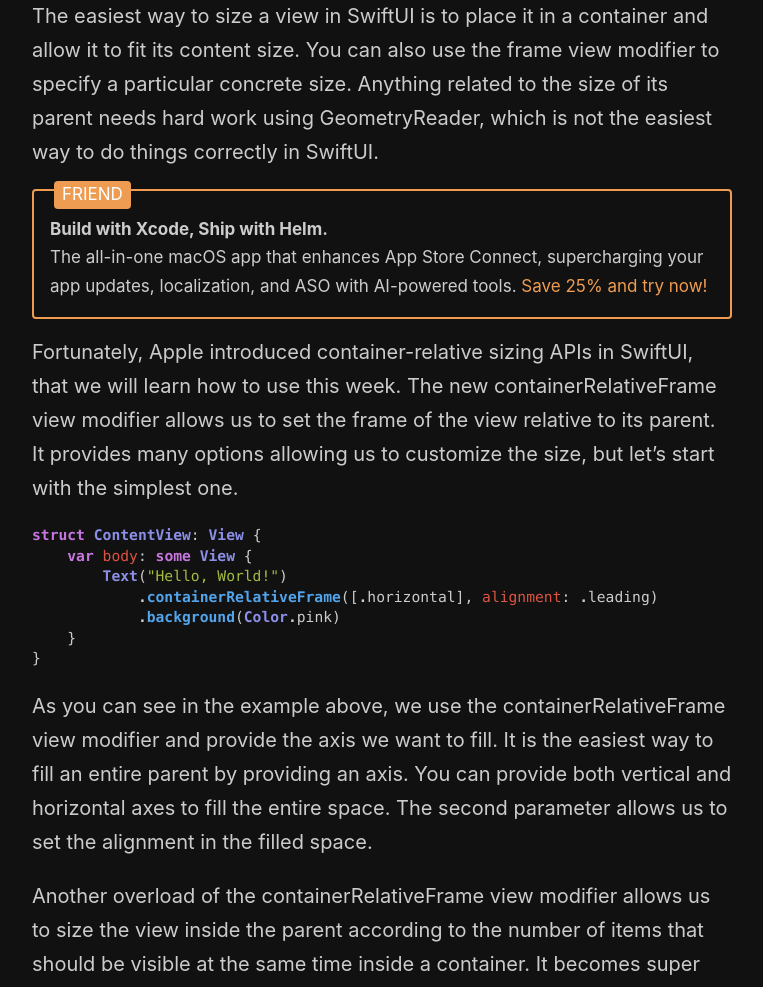
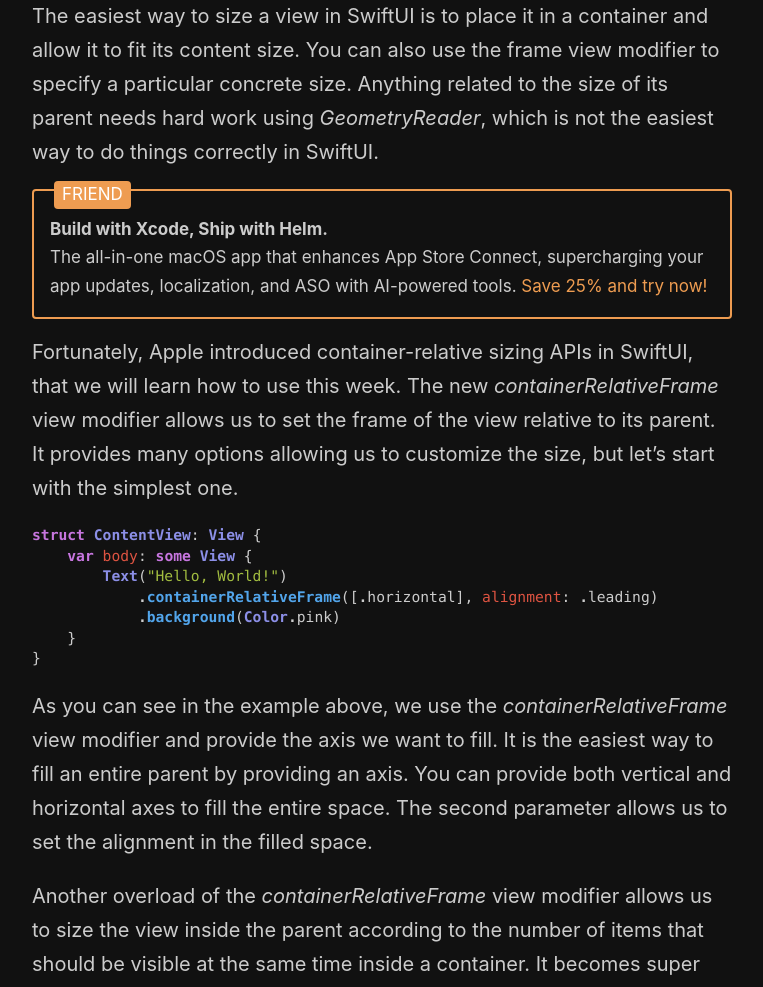
Before and after one commit to mecid/mecid.github.io, a Jekyll site: the page built from _posts/2025-01-28-container-relative-frames-in-swiftui.md, in a window 1280 px wide and 1400 px high. Shown: the part 277-1264 px from the top of the window, without its empty margins (258-1021 px from the left). Built offline with Jekyll 4.4.1, drawn with Linux system fonts in a browser that asks for light colours; some of the changed text lies outside the part shown.

Commit message:
container relative frames post formatted

````diff
--- a/_posts/2025-01-28-container-relative-frames-in-swiftui.md
+++ b/_posts/2025-01-28-container-relative-frames-in-swiftui.md
@@ -5,11 +5,11 @@ category: Mastering SwiftUI views
 image: /public/crf2.png
 ---
 
-The easiest way to size a view in SwiftUI is to place it in a container and allow it to fit its content size. You can also use the frame view modifier to specify a particular concrete size. Anything related to the size of its parent needs hard work using GeometryReader, which is not the easiest way to do things correctly in SwiftUI.
+The easiest way to size a view in SwiftUI is to place it in a container and allow it to fit its content size. You can also use the frame view modifier to specify a particular concrete size. Anything related to the size of its parent needs hard work using *GeometryReader*, which is not the easiest way to do things correctly in SwiftUI.
 
 {% include friends.html %}
 
-Fortunately, Apple introduced container-relative sizing APIs in SwiftUI, that we will learn how to use this week. The new containerRelativeFrame view modifier allows us to set the frame of the view relative to its parent. It provides many options allowing us to customize the size, but let’s start with the simplest one.
+Fortunately, Apple introduced container-relative sizing APIs in SwiftUI, that we will learn how to use this week. The new *containerRelativeFrame* view modifier allows us to set the frame of the view relative to its parent. It provides many options allowing us to customize the size, but let’s start with the simplest one.
 
 ```swift
 struct ContentView: View {
@@ -21,10 +21,10 @@ struct ContentView: View {
 }
 ```
 
-As you can see in the example above, we use the containerRelativeFrame view modifier and provide the axis we want to fill. It is the easiest way to fill an entire parent by providing an axis. You can provide both vertical and horizontal axes to fill the entire space. The second parameter allows us to set the alignment in the filled space.
+As you can see in the example above, we use the *containerRelativeFrame* view modifier and provide the axis we want to fill. It is the easiest way to fill an entire parent by providing an axis. You can provide both vertical and horizontal axes to fill the entire space. The second parameter allows us to set the alignment in the filled space.
 
 
-Another overload of the containerRelativeFrame view modifier allows us to size the view inside the parent according to the number of items that should be visible at the same time inside a container. It becomes super useful when you use it inside a scroll view with a lazy container.
+Another overload of the *containerRelativeFrame* view modifier allows us to size the view inside the parent according to the number of items that should be visible at the same time inside a container. It becomes super useful when you use it inside a scroll view with a lazy container.
 
 ```swift
 struct ContentView: View {
@@ -46,9 +46,9 @@ struct ContentView: View {
 }
 ```
 
-Here we use the containerRelativeFrame view modifier with count and span parameters. The count and span parameters work in pair, SwiftUI divides the container’s provided space by the count and then multiplies it by the span to calculate the final size. You can still use the alignment parameter if needed.
+Here we use the *containerRelativeFrame* view modifier with *count* and *span* parameters. The *count* and *span* parameters work in pair, SwiftUI divides the container’s provided space by the count and then multiplies it by the span to calculate the final size. You can still use the *alignment* parameter if needed.
 
-The last but not least overload of the containerRelativeFrame view modifier allows you to apply the custom logic to calculate the final size of the view by providing you available space and the axis in which you need to provide a value.
+The last but not least overload of the *containerRelativeFrame* view modifier allows you to apply the custom logic to calculate the final size of the view by providing you available space and the axis in which you need to provide a value.
 
 ```swift
 struct ContentView: View {
@@ -72,6 +72,6 @@ struct ContentView: View {
 }
 ```
 
-As you can see in the example above, we use the containerRelativeFrame view modifier and provide a special closure where we calculate the size of the view depending on available space and the axis. This overload provides you full control on the size calculation of the view.
+As you can see in the example above, we use the *containerRelativeFrame* view modifier and provide a special closure where we calculate the size of the view depending on available space and the axis. This overload provides you full control on the size calculation of the view.
 
- Today, we learned how to use the containerRelativeFrame view modifier allowing us easily to setup the parent relative size for our views without need of touching the GeometryReader type. I hope you find the post enjoyable. Feel free to follow me on [Twitter](https://twitter.com/mecid) and ask your questions related to this post. Thanks for reading, and see you next week!
+ Today, we learned how to use the *containerRelativeFrame* view modifier allowing us easily to setup the parent relative size for our views without need of touching the *GeometryReader* type. I hope you find the post enjoyable. Feel free to follow me on [Twitter](https://twitter.com/mecid) and ask your questions related to this post. Thanks for reading, and see you next week!
````
